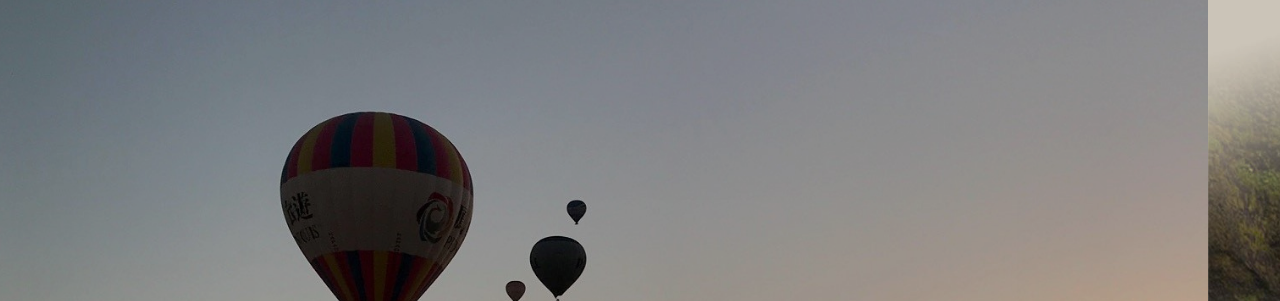
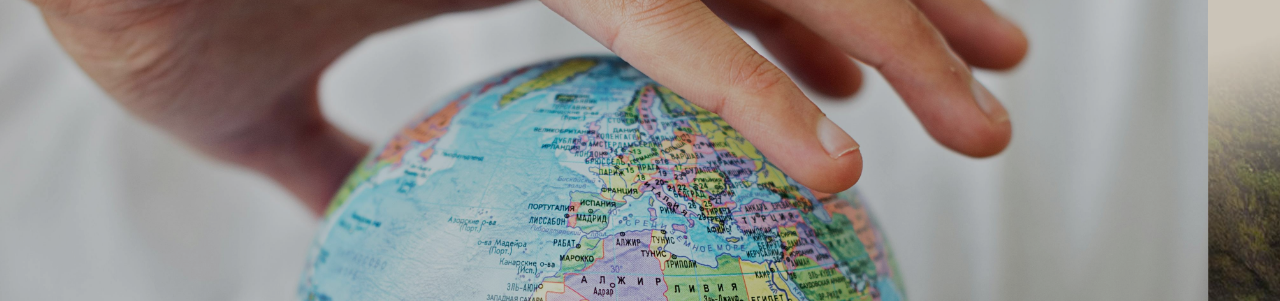
Before and after one commit to SteliosPhanartzis/egoldhilltravel, a plain HTML site: page index.html in a window 1280 px wide. Shown: the part 55-356 px from the top of the page. Drawn offline with nearby package versions, Linux system fonts and the light colour scheme.

Commit message:
Update index.html

```diff
--- a/index.html
+++ b/index.html
@@ -38,7 +38,7 @@
       <div class="carousel-inner" role="listbox">
         <div class="carousel-item active">
           <div class="d-flex align-items-center justify-content-center min-vw-100">
-            <img src="public/images/hot_air_baloons.jpg" alt="Hot Air Baloons">
+            <img src="public/images/holding globe - alt.jpg" alt="Holding Globe">
             <h1 class="carousel-caption overlay-text">The essence of travel is in the
               <strong>details,</strong><br />small nuances that make every trip more <strong>memorable.</strong>
             </h1>
```
